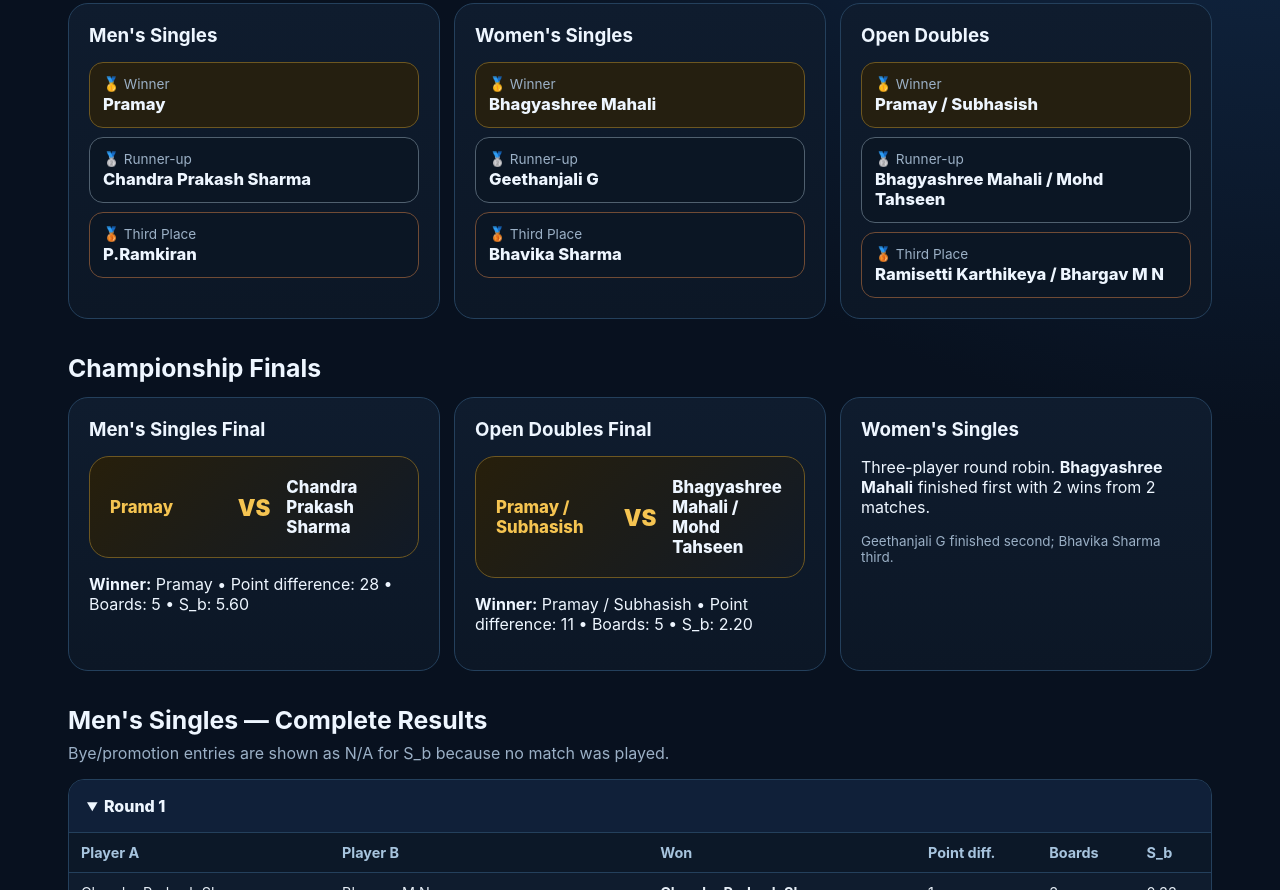
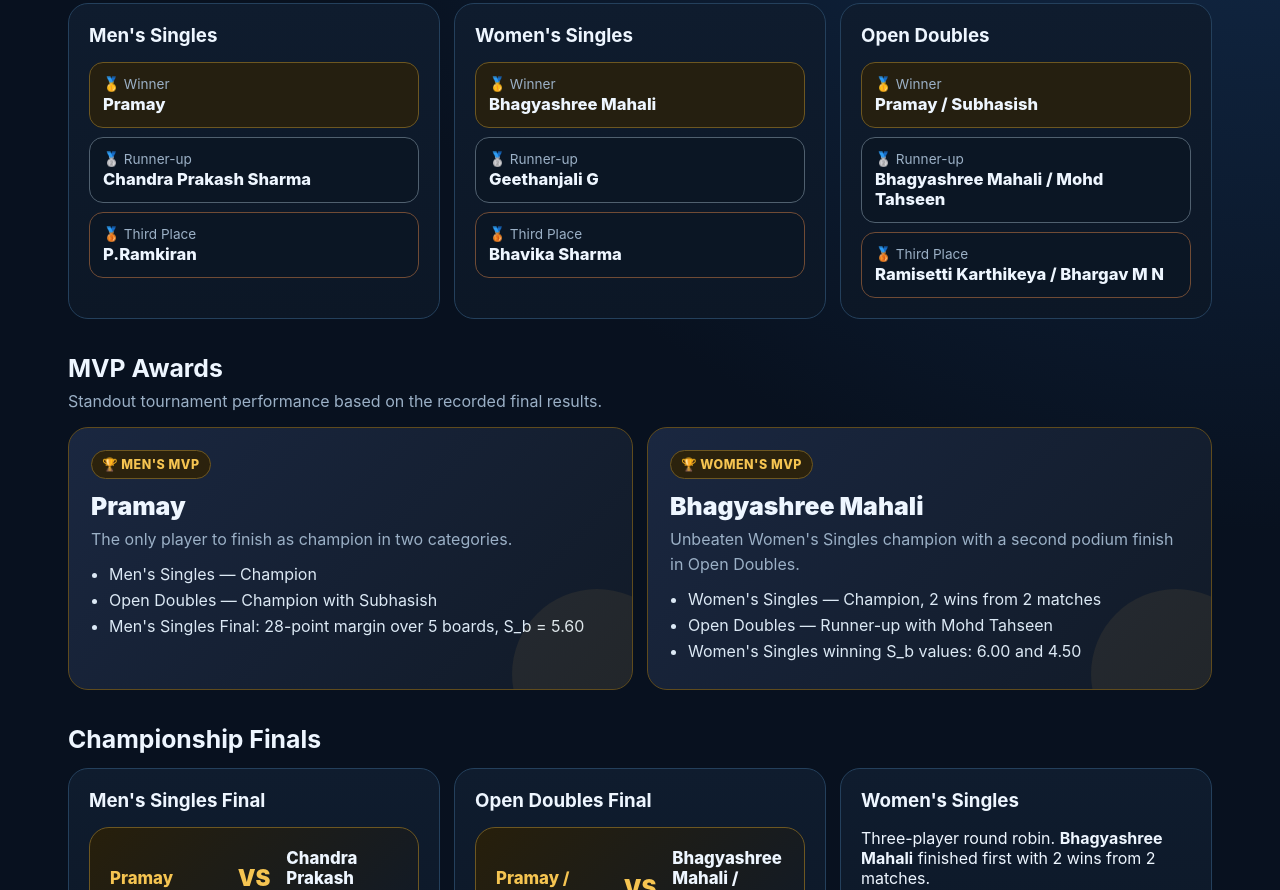
Before and after one commit to pramaybaero-droid/aero-carrom-2026, a plain HTML site: page index.html in a window 1280 px wide. Shown: the part 573-1463 px from the top of the page. Drawn offline with Linux system fonts and the light colour scheme.

Commit message:
Add men's and women's MVP awards to tournament status page

```diff
--- a/index.html
+++ b/index.html
@@ -8,18 +8,44 @@
 .kicker{color:var(--accent);font-size:.78rem;text-transform:uppercase;letter-spacing:.14em;font-weight:700}h1{font-size:clamp(2rem,5vw,4.3rem);line-height:.95;margin:.3rem 0 1rem}.status{display:inline-flex;align-items:center;gap:8px;background:#102d23;border:1px solid #235b46;color:#8df0bf;padding:8px 12px;border-radius:999px;font-weight:700}.dot{width:9px;height:9px;border-radius:50%;background:var(--green);box-shadow:0 0 12px var(--green)}.meta{display:flex;gap:18px;flex-wrap:wrap;color:var(--muted);margin-top:18px}
 .nav{display:flex;gap:8px;flex-wrap:wrap;margin:18px 0 28px}.nav a{padding:9px 12px;border:1px solid var(--line);border-radius:999px;background:#0d1a2a;color:#cfe0f1;font-size:.9rem}.grid{display:grid;grid-template-columns:repeat(3,1fr);gap:14px}@media(max-width:850px){.grid{grid-template-columns:1fr}}.card{background:linear-gradient(180deg,var(--panel),#0c1726);border:1px solid var(--line);border-radius:20px;padding:20px}.card h3{margin:0 0 15px}
 .podium{display:grid;gap:9px}.place{padding:13px;border-radius:14px;background:#0b1624;border:1px solid #1e3851}.place.gold{border-color:#6d5721;background:#251f10}.place.silver{border-color:#50606f}.place.bronze{border-color:#704b35}.medal{font-size:.85rem;color:var(--muted)}.name{font-size:1.04rem;font-weight:800;margin-top:2px}section{margin-top:34px}section>h2{font-size:1.55rem;margin:0 0 14px}.section-note{color:var(--muted);margin:-6px 0 16px}
-.summary{display:grid;grid-template-columns:repeat(4,1fr);gap:12px;margin:22px 0}@media(max-width:760px){.summary{grid-template-columns:repeat(2,1fr)}}.stat{padding:16px;border:1px solid var(--line);border-radius:16px;background:var(--panel)}.stat b{display:block;font-size:1.55rem;color:#fff}.stat span{color:var(--muted);font-size:.86rem}
+.mvp-grid{display:grid;grid-template-columns:repeat(2,1fr);gap:14px}.mvp-card{position:relative;overflow:hidden;background:linear-gradient(135deg,#1a2740,#111a27);border:1px solid #5f4b1d;border-radius:20px;padding:22px}.mvp-card:before{content:"";position:absolute;inset:auto -50px -70px auto;width:170px;height:170px;border-radius:50%;background:#f5c45112}.mvp-badge{display:inline-block;padding:6px 10px;border-radius:999px;background:#2b220d;border:1px solid #6d5721;color:var(--gold);font-size:.78rem;font-weight:800;letter-spacing:.04em;text-transform:uppercase}.mvp-name{font-size:1.55rem;font-weight:900;margin:12px 0 6px}.mvp-note{color:var(--muted);line-height:1.55;margin:0}.mvp-achievements{margin:12px 0 0;padding-left:18px;color:#dce9f5}.mvp-achievements li{margin:6px 0}@media(max-width:760px){.mvp-grid{grid-template-columns:1fr}}.summary{display:grid;grid-template-columns:repeat(4,1fr);gap:12px;margin:22px 0}@media(max-width:760px){.summary{grid-template-columns:repeat(2,1fr)}}.stat{padding:16px;border:1px solid var(--line);border-radius:16px;background:var(--panel)}.stat b{display:block;font-size:1.55rem;color:#fff}.stat span{color:var(--muted);font-size:.86rem}
 details{border:1px solid var(--line);border-radius:16px;background:var(--panel);margin:10px 0;overflow:hidden}summary{padding:16px 18px;cursor:pointer;font-weight:800;background:#102039}.table-wrap{overflow:auto}table{width:100%;border-collapse:collapse;min-width:760px}th,td{padding:11px 12px;border-top:1px solid var(--line);text-align:left;font-size:.9rem}th{color:#a7c4de;background:#0c1828}td{color:#e6eef6}
 .final-card{display:grid;grid-template-columns:1fr auto 1fr;align-items:center;gap:16px;padding:20px;border-radius:20px;border:1px solid #6d5721;background:linear-gradient(135deg,#271f0b,#111a27)}.vs{font-weight:900;color:var(--gold);font-size:1.4rem}.team{font-weight:800;font-size:1.05rem}.winner{color:var(--gold)}footer{margin-top:42px;padding-top:20px;border-top:1px solid var(--line);color:var(--muted);font-size:.88rem}.small{font-size:.84rem;color:var(--muted)}
 </style></head><body><div class="wrap">
 <header class="hero"><div class="kicker">Department of Aerospace Engineering • IISc Bengaluru</div><h1>Aero Carrom<br>Sports Day 2026</h1><div class="status"><span class="dot"></span>Tournament concluded</div><div class="meta"><span>📍 B Block (TV Room)</span><span>📅 2–4 October 2026</span><span>⏱ Early Round 1 also played on 1 October</span><span>🕒 Last updated: 5 October 2026</span></div></header>
-<nav class="nav"><a href="#podiums">Podiums</a><a href="#men">Men's Singles</a><a href="#women">Women's Singles</a><a href="#doubles">Open Doubles</a><a href="#finals">Finals</a></nav>
+<nav class="nav"><a href="#podiums">Podiums</a><a href="#mvp">MVP Awards</a><a href="#men">Men's Singles</a><a href="#women">Women's Singles</a><a href="#doubles">Open Doubles</a><a href="#finals">Finals</a></nav>
 <div class="summary"><div class="stat"><b>3</b><span>competition categories</span></div><div class="stat"><b>3</b><span>championship titles awarded</span></div><div class="stat"><b>5</b><span>rounds in Men's Singles</span></div><div class="stat"><b>3</b><span>players in Women's round robin</span></div></div>
 <section id="podiums"><h2>Final Podiums</h2><div class="grid">
 <article class="card"><h3>Men's Singles</h3><div class="podium"><div class="place gold"><div class="medal">🥇 Winner</div><div class="name">Pramay</div></div><div class="place silver"><div class="medal">🥈 Runner-up</div><div class="name">Chandra Prakash Sharma</div></div><div class="place bronze"><div class="medal">🥉 Third Place</div><div class="name">P.Ramkiran</div></div></div></article>
 <article class="card"><h3>Women's Singles</h3><div class="podium"><div class="place gold"><div class="medal">🥇 Winner</div><div class="name">Bhagyashree Mahali</div></div><div class="place silver"><div class="medal">🥈 Runner-up</div><div class="name">Geethanjali G</div></div><div class="place bronze"><div class="medal">🥉 Third Place</div><div class="name">Bhavika Sharma</div></div></div></article>
 <article class="card"><h3>Open Doubles</h3><div class="podium"><div class="place gold"><div class="medal">🥇 Winner</div><div class="name">Pramay / Subhasish</div></div><div class="place silver"><div class="medal">🥈 Runner-up</div><div class="name">Bhagyashree Mahali / Mohd Tahseen</div></div><div class="place bronze"><div class="medal">🥉 Third Place</div><div class="name">Ramisetti Karthikeya / Bhargav M N</div></div></div></article>
 </div></section>
+<section id="mvp">
+  <h2>MVP Awards</h2>
+  <p class="section-note">Standout tournament performance based on the recorded final results.</p>
+  <div class="mvp-grid">
+    <article class="mvp-card">
+      <span class="mvp-badge">🏆 Men's MVP</span>
+      <div class="mvp-name">Pramay</div>
+      <p class="mvp-note">The only player to finish as champion in two categories.</p>
+      <ul class="mvp-achievements">
+        <li>Men's Singles — Champion</li>
+        <li>Open Doubles — Champion with Subhasish</li>
+        <li>Men's Singles Final: 28-point margin over 5 boards, S_b = 5.60</li>
+      </ul>
+    </article>
+    <article class="mvp-card">
+      <span class="mvp-badge">🏆 Women's MVP</span>
+      <div class="mvp-name">Bhagyashree Mahali</div>
+      <p class="mvp-note">Unbeaten Women's Singles champion with a second podium finish in Open Doubles.</p>
+      <ul class="mvp-achievements">
+        <li>Women's Singles — Champion, 2 wins from 2 matches</li>
+        <li>Open Doubles — Runner-up with Mohd Tahseen</li>
+        <li>Women's Singles winning S_b values: 6.00 and 4.50</li>
+      </ul>
+    </article>
+  </div>
+</section>
 <section id="finals"><h2>Championship Finals</h2><div class="grid"><div class="card"><h3>Men's Singles Final</h3><div class="final-card"><div class="team winner">Pramay</div><div class="vs">VS</div><div class="team">Chandra Prakash Sharma</div></div><p><strong>Winner:</strong> Pramay • Point difference: 28 • Boards: 5 • S_b: 5.60</p></div><div class="card"><h3>Open Doubles Final</h3><div class="final-card"><div class="team winner">Pramay / Subhasish</div><div class="vs">VS</div><div class="team">Bhagyashree Mahali / Mohd Tahseen</div></div><p><strong>Winner:</strong> Pramay / Subhasish • Point difference: 11 • Boards: 5 • S_b: 2.20</p></div><div class="card"><h3>Women's Singles</h3><p>Three-player round robin. <strong>Bhagyashree Mahali</strong> finished first with 2 wins from 2 matches.</p><p class="small">Geethanjali G finished second; Bhavika Sharma third.</p></div></div></section>
 <section id="men"><h2>Men's Singles — Complete Results</h2><p class="section-note">Bye/promotion entries are shown as N/A for S_b because no match was played.</p>
 <details open><summary>Round 1</summary><div class="table-wrap"><table><thead><tr><th>Player A</th><th>Player B</th><th>Won</th><th>Point diff.</th><th>Boards</th><th>S_b</th></tr></thead><tbody><tr><td>Chandra Prakash Sharma</td><td>Bhargav M N</td><td><strong>Chandra Prakash Sharma</strong></td><td>1</td><td>3</td><td>0.33</td></tr>
```
